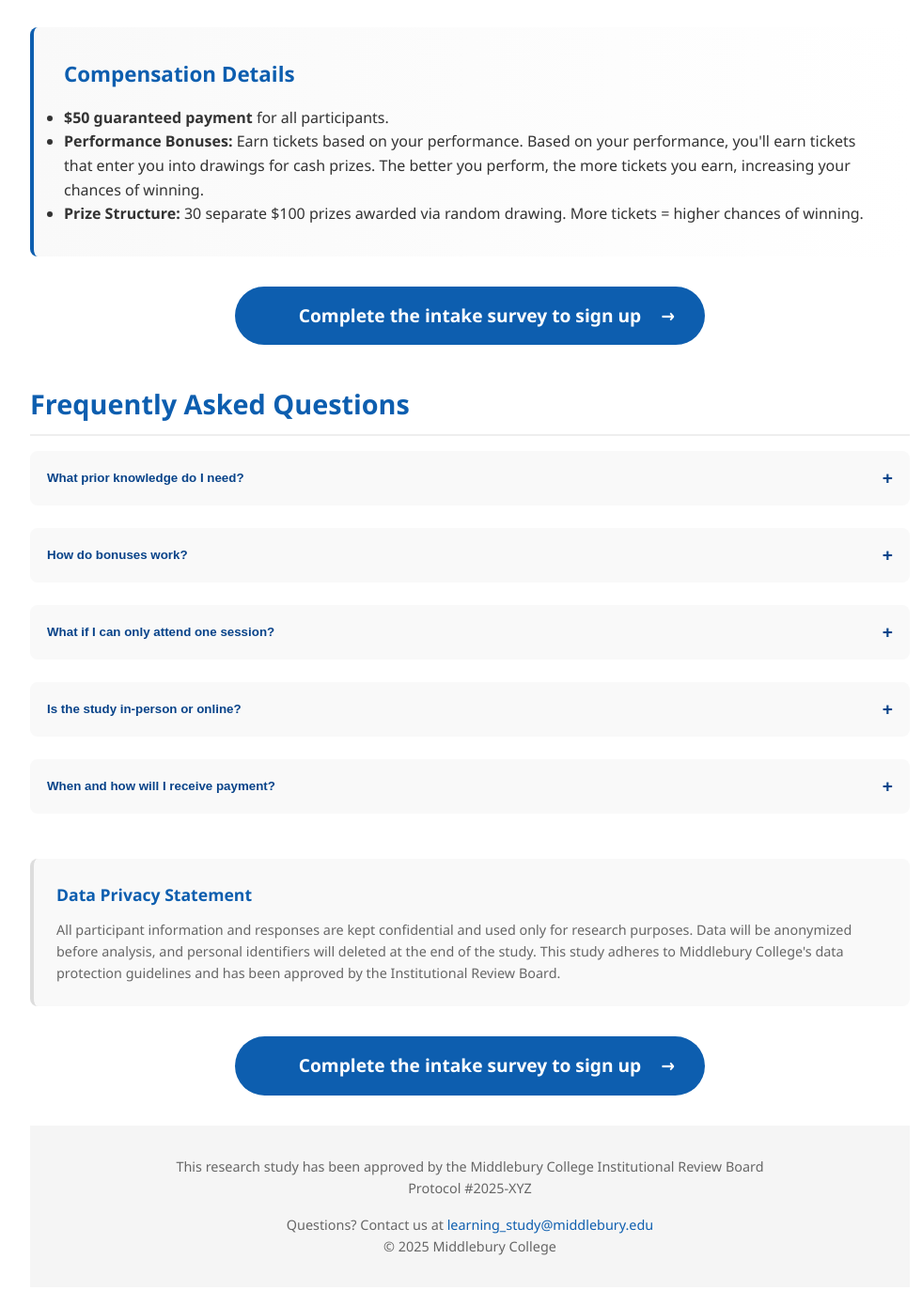
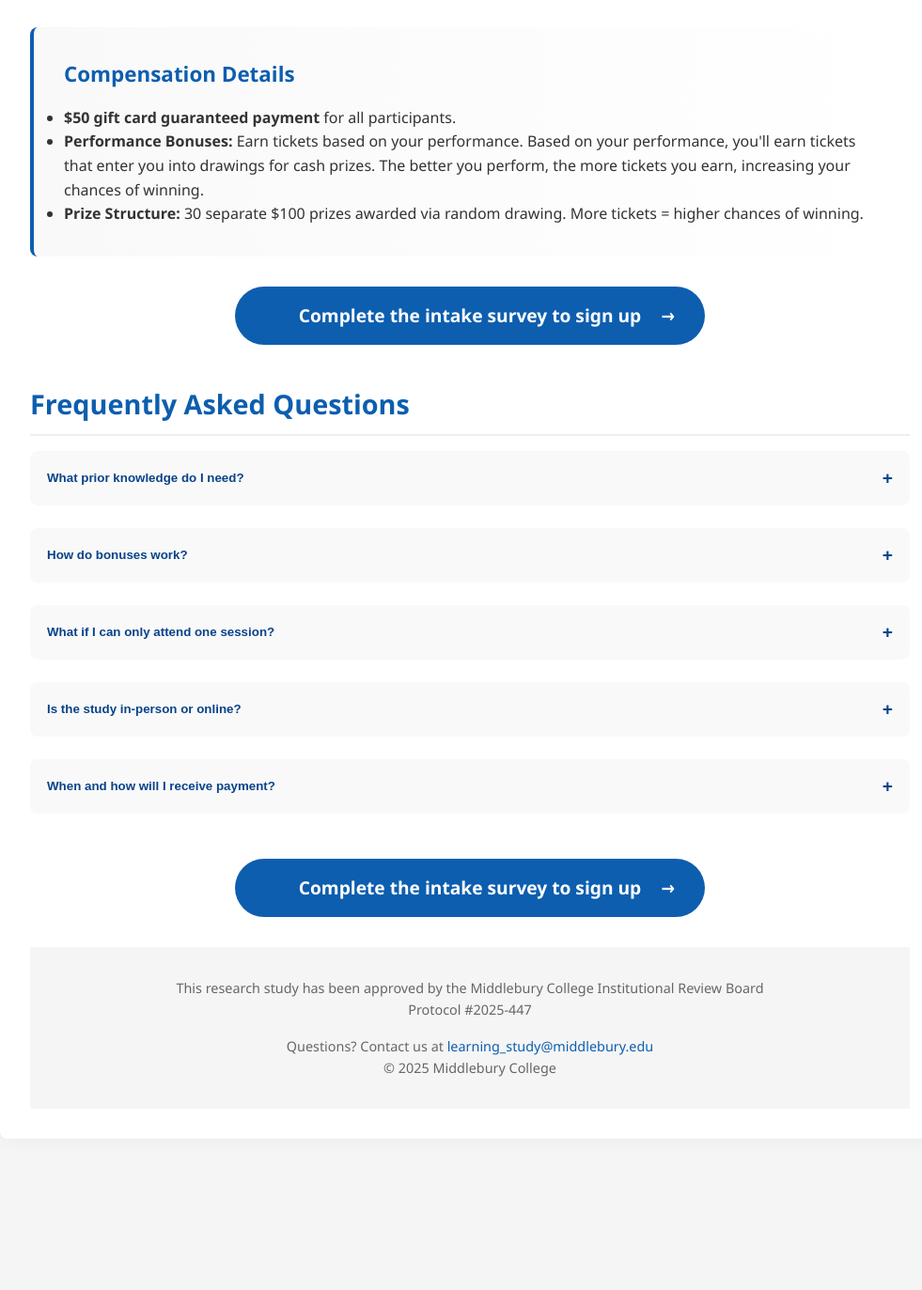
Before and after one commit to germanjreyes/middlearns, a plain HTML site: page index.html in a window 1280 px wide. Shown: the part 874-2247 px from the top of the page at 94% size, without its empty margins (140-1121 px from the left). After the commit the page ends 2136 px from the top, so only its background shows below. Drawn offline with Linux system fonts and the light colour scheme.

Commit message:
modified:   index.html

```diff
--- a/index.html
+++ b/index.html
@@ -460,7 +460,7 @@
             <div class="compensation">
                 <h3>Compensation Details</h3>
                 <ul>
-                    <li><strong>$50 guaranteed payment</strong> for all participants.</li>
+                    <li><strong>$50 gift card guaranteed payment</strong> for all participants.</li>
                     <li><strong>Performance Bonuses:</strong> Earn tickets based on your performance. Based on your performance, you'll earn tickets that enter you into drawings for cash prizes. The better you perform, the more tickets you earn, increasing your chances of winning.</li>
                     <li><strong>Prize Structure:</strong> 30 separate $100 prizes awarded via random drawing. More tickets = higher chances of winning.</li>
                 </ul>
@@ -495,20 +495,15 @@
 
             <button class="accordion">When and how will I receive payment?</button>
             <div class="panel">
-                <p>The $50 guaranteed payment will be provided at the end of your second session. Prize drawings will be conducted after the study concludes, and winners will be notified by email.</p>
+                <p>The $50 gift card will be provided at the end of your second session. Prize drawings will be conducted after the study concludes, and winners will be notified by email.</p>
             </div>
         </section>
-
-        <div class="privacy-notice">
-            <h3>Data Privacy Statement</h3>
-            <p>All participant information and responses are kept confidential and used only for research purposes. Data will be anonymized before analysis, and personal identifiers will deleted at the end of the study. This study adheres to Middlebury College's data protection guidelines and has been approved by the Institutional Review Board.</p>
-        </div>
 
         <a href="https://middlebury.qualtrics.com/jfe/form/SV_0fI7aWRMxBBaqTs" class="cta-button" aria-label="Complete the intake survey to sign up">Complete the intake survey to sign up</a>
 
         <footer>
             <p>This research study has been approved by the Middlebury College Institutional Review Board<br>
-            Protocol #2025-XYZ</p>
+            Protocol #2025-447</p>
 
             <div class="contact">
                 Questions? Contact us at <a href="mailto:learning_study@middlebury.edu">learning_study@middlebury.edu</a>
```
